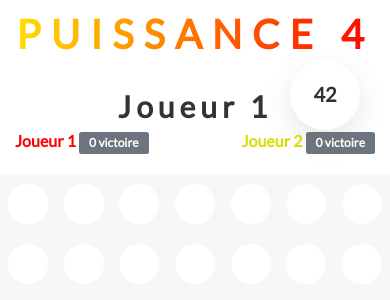
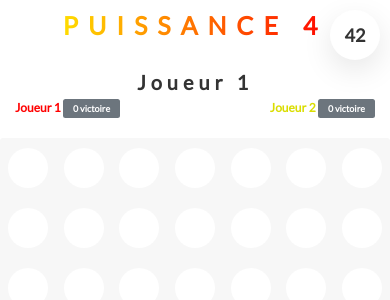
Before and after one commit to GeoffreyPlichard/puissance4, an Angular app: page / in a window 390 px wide. Shown: the top 300 px of the page. Built offline with nearby package versions, Linux system fonts and the light colour scheme.

Commit message:
improve responsive phone

```diff
--- a/src/app/board/board.component.scss
+++ b/src/app/board/board.component.scss
@@ -72,8 +72,10 @@
     text-align: center;
 
     @include respond(phone) {
-        top: 6rem;
-        right: 3rem;
+        top: 1rem;
+        right: 1rem;
+        height: 5rem;
+        width: 5rem;
     }
 
     &__number {
@@ -82,6 +84,11 @@
         margin-top: 1.9rem;
         font-size: 2rem;
         color: $color-grey-dark-2;
+
+        @include respond(phone) {
+            margin-top: 1.2rem;
+            font-size: 1.8rem;
+        }
     }
 }
 
--- a/src/styles/base/_base.scss
+++ b/src/styles/base/_base.scss
@@ -1,7 +1,3 @@
 html {
     font-size: 62.5%; // Facilite l'utilisation des REM et s'adapte au changement de font size par l'utilisateur
 }
-
-body {
-    font-size: $default-font-size;
-}
--- a/src/styles/base/_typo.scss
+++ b/src/styles/base/_typo.scss
@@ -2,6 +2,11 @@ body {
     font-family: "Lato", sans-serif;
     font-weight: 400;
     color: $color-grey-dark-3;
+    font-size: $default-font-size;
+
+    @include respond(phone) {
+        font-size: 1.2rem;
+    }
 }
 
 .heading-primary {
@@ -14,6 +19,10 @@ body {
     background-image: linear-gradient(to right, $color-yellow, $color-red);
     color: transparent;
     -webkit-background-clip: text;
+
+    @include respond(phone) {
+        font-size: 2.5rem;
+    }
 }
 
 .heading-secondary {
@@ -21,4 +30,8 @@ body {
     font-size: 3rem;
     font-weight: 700;
     letter-spacing: .5rem;
+
+    @include respond(phone) {
+        font-size: 2rem;
+    }
 }
```
